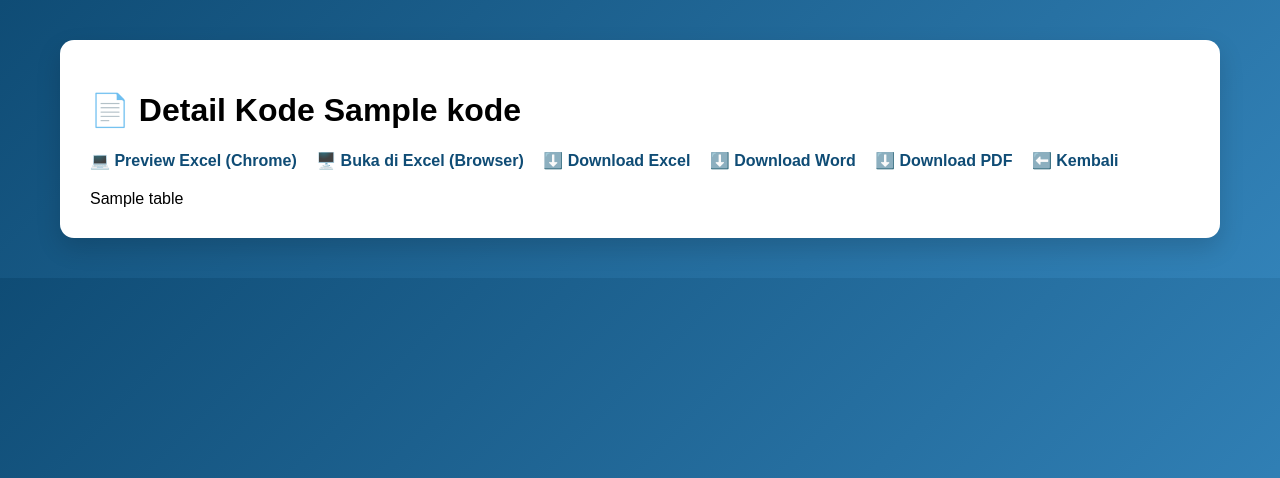
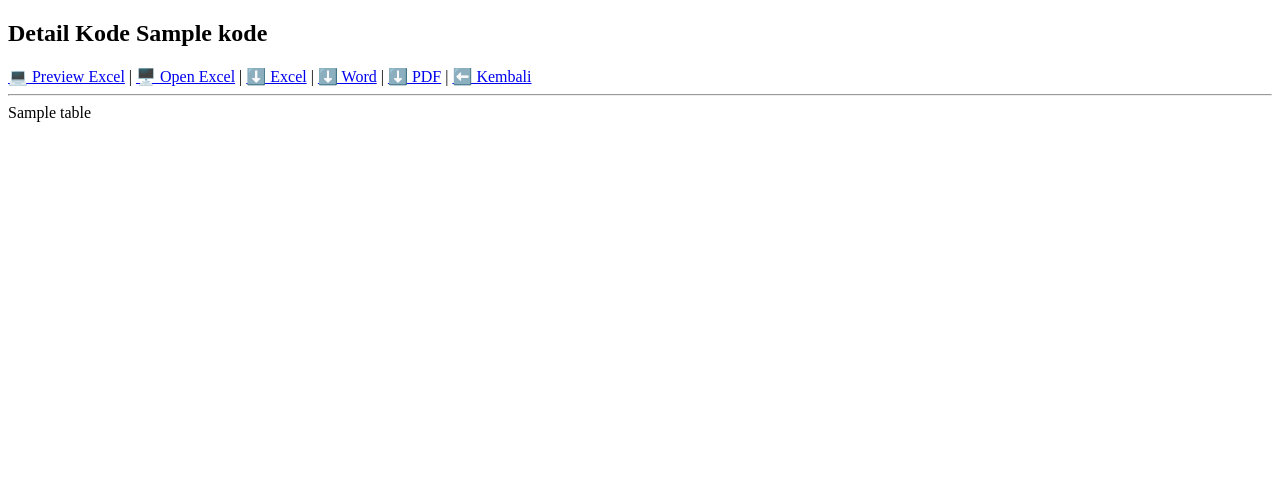
Before and after one commit to zashliza-droid/hahahi, a Flask app: template templates/detail.html in a window 1280 px wide. Shown: the top 478 px of the page. Run offline with Flask 3, Linux system fonts and the light colour scheme; the template is opened without the code that fills it: most values are stand-ins (such as "Sample title", 1, 10 or a date in 2020).

Commit message:
Update detail.html

```diff
--- a/templates/detail.html
+++ b/templates/detail.html
@@ -3,45 +3,21 @@
 <head>
     <meta charset="UTF-8">
     <title>Detail {{ kode }}</title>
-    <link rel="stylesheet" href="{{ url_for('static', filename='style.css') }}">
-    <style>
-        table {
-            border-collapse: collapse;
-            width: 100%;
-            background: white;
-        }
-        th, td {
-            border: 1px solid #ccc;
-            padding: 8px;
-            font-size: 14px;
-        }
-        th {
-            background: #eaeaea;
-        }
-        .table-container {
-            margin-top: 20px;
-            overflow-x: auto;
-        }
-    </style>
 </head>
 <body>
 
-<div class="container">
-    <h1>📄 Detail Kode {{ kode }}</h1>
+<h2>Detail Kode {{ kode }}</h2>
 
-    <div class="actions">
-        <a href="{{ url_for('preview_excel', session_id=session_id, kode=kode) }}" target="_blank"> 💻 Preview Excel (Chrome)</a>
-        <a href="/open-excel/{{ excel }}" target="_blank">🖥️ Buka di Excel (Browser)</a>
-        <a href="/download/{{ excel }}">⬇️ Download Excel</a>
-        <a href="/download/{{ word }}">⬇️ Download Word</a>
-        <a href="/download/{{ pdf }}">⬇️ Download PDF</a>
-        <a href="/">⬅️ Kembali</a>
-    </div>
+<a href="/preview-excel/{{ excel }}" target="_blank">💻 Preview Excel</a> |
+<a href="/open-excel/{{ excel }}" target="_blank">🖥️ Open Excel</a> |
+<a href="/download/{{ excel }}">⬇️ Excel</a> |
+<a href="/download/{{ word }}">⬇️ Word</a> |
+<a href="/download/{{ pdf }}">⬇️ PDF</a> |
+<a href="/">⬅️ Kembali</a>
 
-    <div class="table-container">
-        {{ table | safe }}
-    </div>
-</div>
+<hr>
+
+{{ table|safe }}
 
 </body>
 </html>
```
